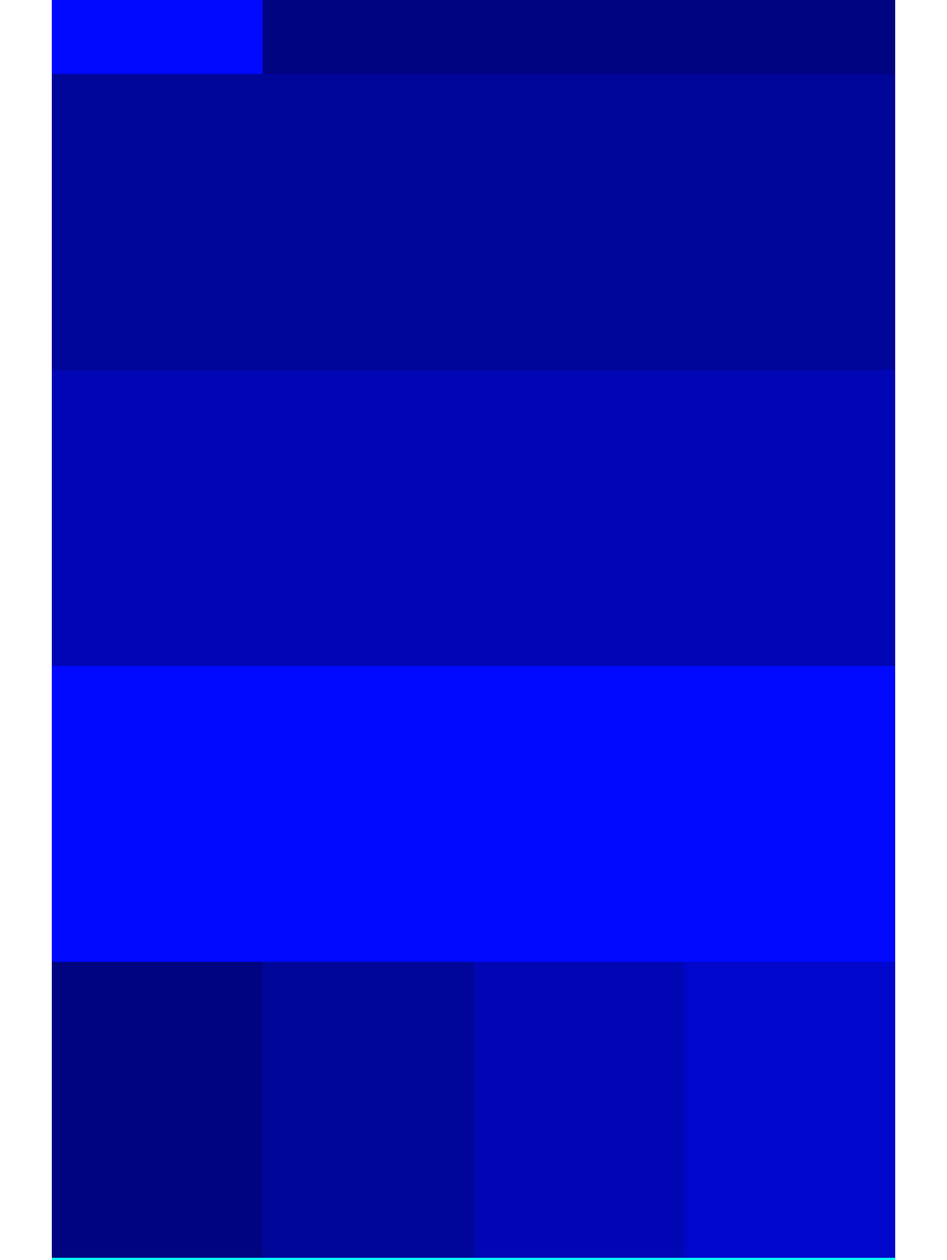
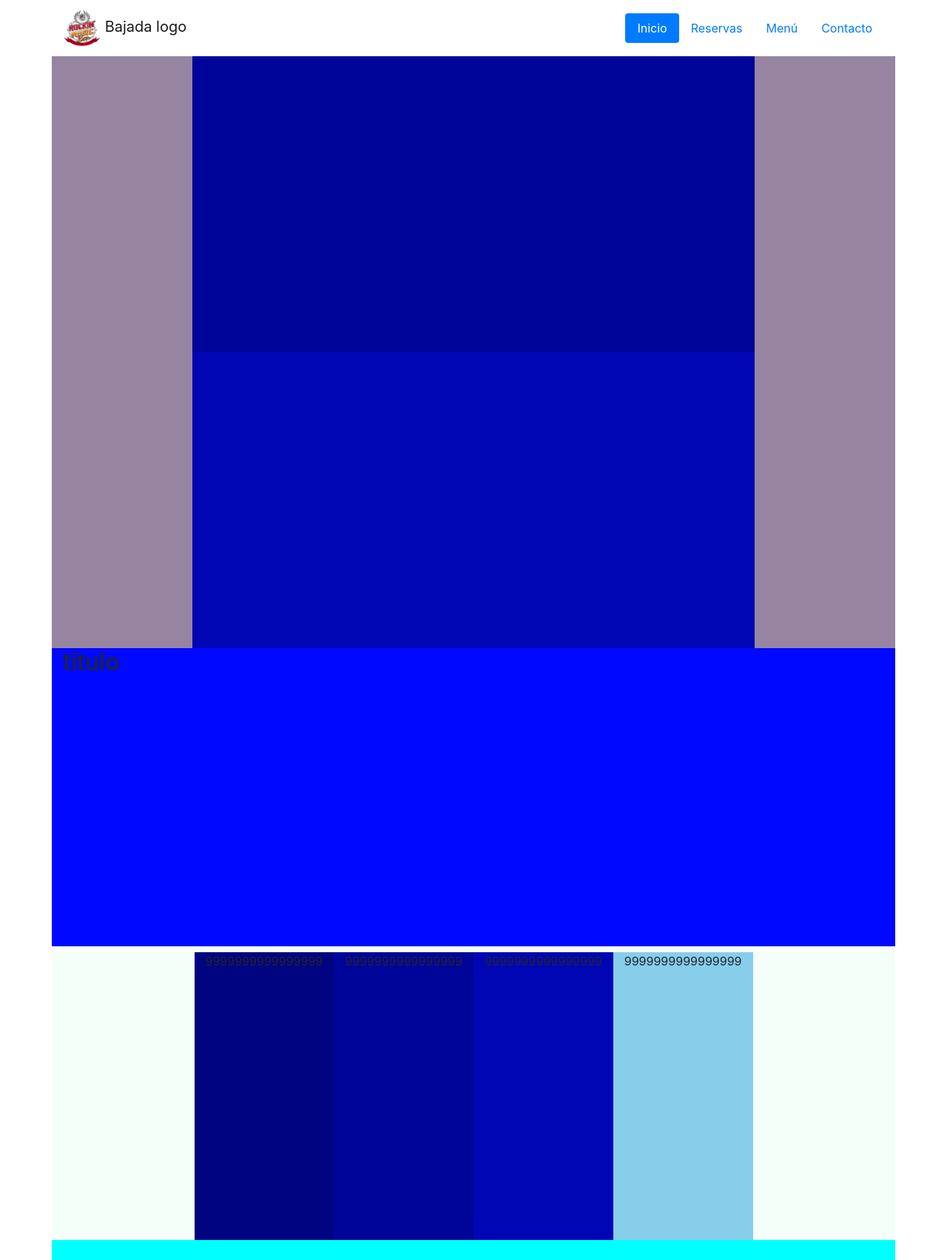
Before and after one commit to Sebastians349/prueba_bar, a plain HTML site: page index.html in a window 1280 px wide. Shown: the top 1703 px of the page at 74% size. Drawn offline with nearby package versions, Linux system fonts and the light colour scheme.

Commit message:
mas cambios

```diff
--- a/css/estilos.css
+++ b/css/estilos.css
@@ -1,18 +1,17 @@
-contenedor {
-  background-color: lightgrey;
+html {
+  scroll-behavior: smooth;
+}
+
+#contenedor {
 }
 
 #cabecera {
-  background-color: #985f99;
-  height: 100px;
 }
 
 #logo {
-  background-color: #0008ff;
 }
 
 #botonera {
-  background-color: #000480;
 }
 
 #principal {
@@ -47,7 +46,7 @@ contenedor {
   background-color: #0006b3;
 }
 #men_4 {
-  background-color: #0006cc;
+  background-color: skyblue;
 }
 
 #contacto {
@@ -57,16 +56,12 @@ contenedor {
 
 #card_cont {
   background-color: #0008ff;
-  height: 350px;
 }
 
 #pie {
-  background-color: #985f99;
-  height: 100px;
 }
 
 #pie_1 {
-  background-color: #0008ff;
 }
 
 #pie_2 {
--- a/index.html
+++ b/index.html
@@ -13,30 +13,77 @@
 <body>
     <div class="container" id="contenedor">
         <header class="row" id="cabecera">
-            <div class="col-md-3" id="logo"><!--<h1><img src="images/logo_ok.png" alt="logo de Rockin Music Bar" id="logo"></h1>
-            --></div>
-            <nav class="col-md-9" id="botonera"></nav>
+           <nav class="col col-md-3 navbar navbar-light">
+                <a class="navbar-brand" href="index.html">
+            <img src="images/logo_ok.png" width="50" height="50"
+                class="d-inline-block align-center" alt="Logo Rockin Music Bar"> Bajada logo
+
+            </a>
+            </nav>
+
+            <nav class="col-md-6 offset-md-3 align-self-center " id="botonera">
+                <ul class="nav nav-pills justify-content-end">
+                    <li class="nav-item">
+                    <a class="nav-link active" href="index.html">Inicio</a>
+                    </li>
+                    <li class="nav-item">
+                    <a class="nav-link" href="#pie">Reservas</a>
+                    </li>
+                    <li class="nav-item">
+                    <a class="nav-link" href="#menu">Menú</a>
+                    </li>
+                    <li class="nav-item">
+                    <a class="nav-link" href="#contacto">Contacto</a>
+                    </li>
+            </nav>
         </header>
 
-        <section class="row" id="principal">
-            <div class="col-12" id="titulo_banner"></div>
-            <div class="col-12" id="carrousel"></div>
+        <section class="row justify-content-center" id="principal">
+            <div class="col-md-8" id="titulo_banner"></div>
+            <div class="col-md-8" id="carrousel"></div>
         </section>
-        <section class="row" id="menu">
-            <div class="col-md-12" id="titulo_menu"></div>
-            <div class="col-md-3" id="men_1"></div>
-            <div class="col-md-3" id="men_2"></div>
-            <div class="col-md-3" id="men_3"></div>
-            <div class="col-md-3" id="men_4"></div>
+
+        <section class="row justify-content-center" id="menu">
+            <div class="h2 col-12" id="titulo_menu">titulo</div>
+
+            <div class="row justify-content-evenly ">
+                <div class="col-sm" id="men_1">9999999999999999</div>
+                <div class="col-sm" id="men_2">9999999999999999</div>
+
+                <div class="col-sm" id="men_3">9999999999999999</div>
+                <div class="col-sm" id="men_4">9999999999999999</div>
+            </div>
         </section>
 
         <section class="row" id="contacto">
-            <div class="col align-self-center" id="card_cont"></div>
+            <div class="col align-self-center" id="card_cont">
+                1
+            </div>
         </section>
 
         <footer class="row" id="pie">
-            <div class="col-md-3" id="pie_1"></div>
-            <div class="col-md-9" id="pie_2"></div>
+            <div class="col-md-4 align-self-center"id="pie_1">
+                <div class="h5">Logueate para validar tu reserva.</div>
+                    <form class="form" role="form">
+                      <div class="form-group">
+                        <label class="sr-only" for="ejemplo_email_2">Email</label>
+                        <input type="email" class="form-control" id="ejemplo_email_2"
+                               placeholder="Introduce tu email">
+                      </div>
+                      <div class="form-group">
+                        <label class="sr-only" for="ejemplo_password_2">Contraseña</label>
+                        <input type="password" class="form-control" id="ejemplo_password_2"
+                               placeholder="Contraseña">
+                      </div>
+                      <div class="checkbox">
+                        <label>
+                          <input type="checkbox"> No cerrar sesión
+                        </label>
+                      </div>
+                      <button type="submit" class="btn btn-danger">Vamos!</button>
+                    </form>
+
+            <div class="col-md-8" id="pie_2"></div>
         </footer>
     </div>
     <script src="http://code.jquery.com/jquery.js"></script>
```
